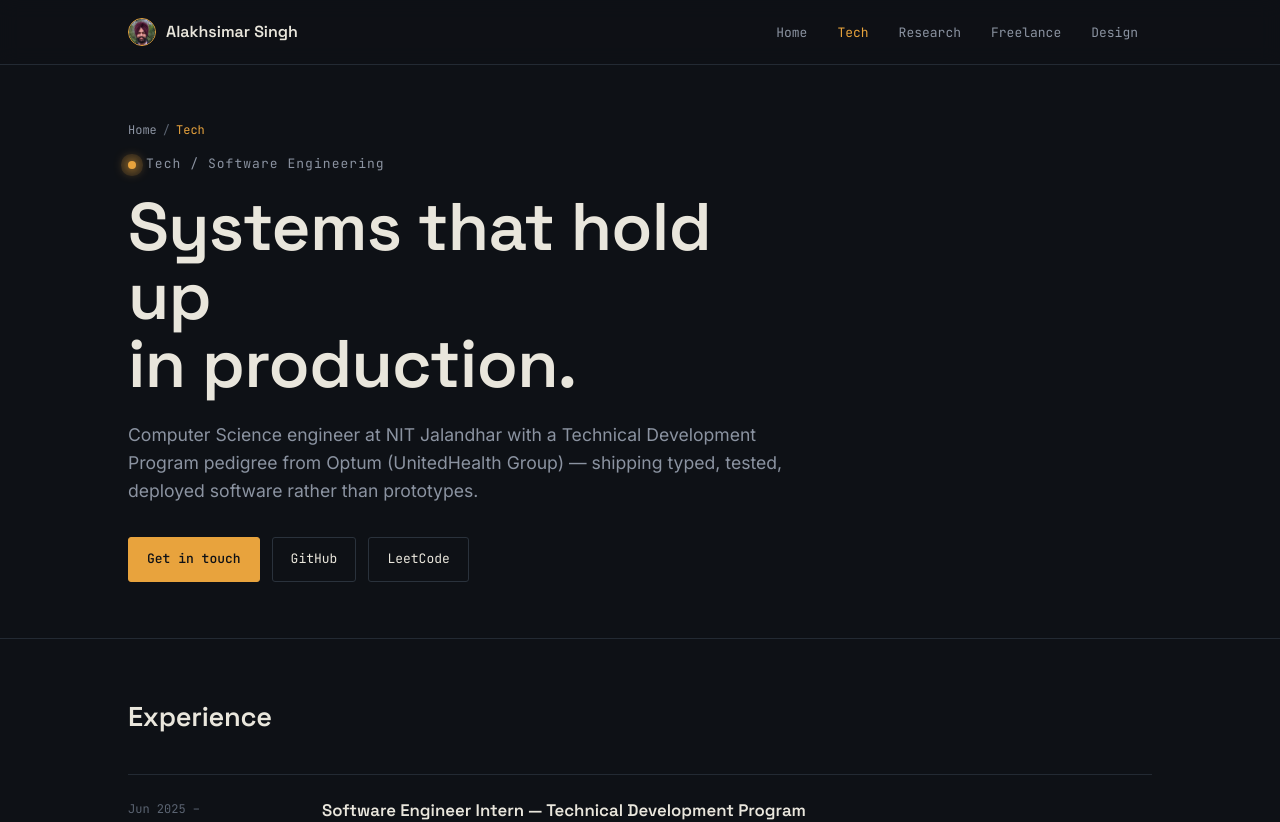
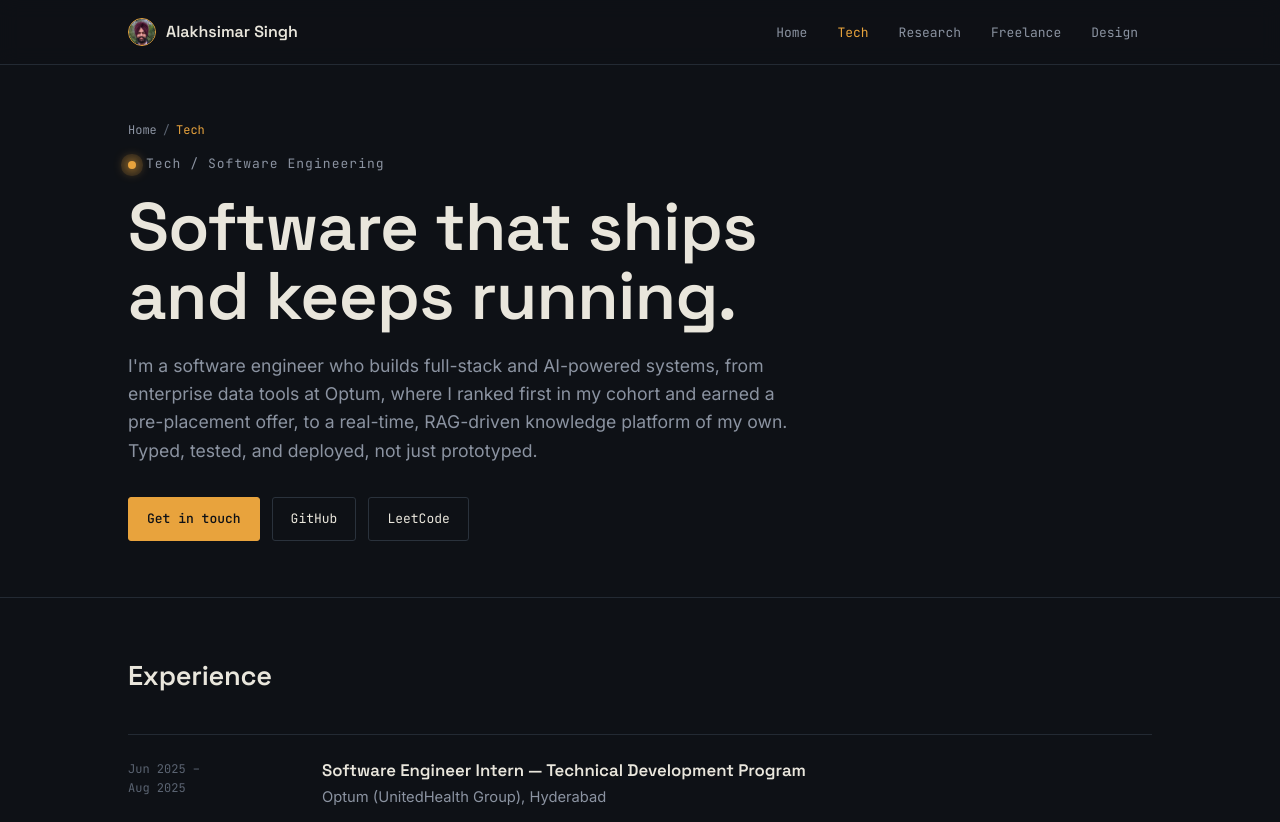
Before and after one commit to AlakhsimarSingh/portfolio_website, a Next.js app: page /tech in a window 1280 px wide. Shown: the top 822 px of the page. Built offline with nearby package versions, Linux system fonts and the light colour scheme; no server answers.

Commit message:
added numenstore to freelance

```diff
--- a/app/tech/page.tsx
+++ b/app/tech/page.tsx
@@ -39,12 +39,13 @@ export default function TechPage() {
         <div className="container">
           <Breadcrumbs trail={[{ name: "Home", path: "/" }, { name: "Tech", path: "/tech" }]} />
           <div className="hero-kicker">Tech / Software Engineering</div>
-          <h1>Systems that hold up<br />in production.</h1>
-          <p className="hero-sub">
-            Computer Science engineer at NIT Jalandhar with a Technical Development
-            Program pedigree from Optum (UnitedHealth Group) — shipping typed,
-            tested, deployed software rather than prototypes.
-          </p>
+          <h1>Software that ships<br />and keeps running.</h1>
+            <p className="hero-sub">
+              I'm a software engineer who builds full-stack and AI-powered systems,
+              from enterprise data tools at Optum, where I ranked first in my cohort
+              and earned a pre-placement offer, to a real-time, RAG-driven knowledge
+              platform of my own. Typed, tested, and deployed, not just prototyped.
+            </p>
           <div className="hero-actions">
             <a className="btn btn-primary" href={`mailto:${PERSON.email}`}>Get in touch</a>
             <a className="btn btn-ghost" href={PERSON.github} target="_blank" rel="noopener">GitHub</a>
```
